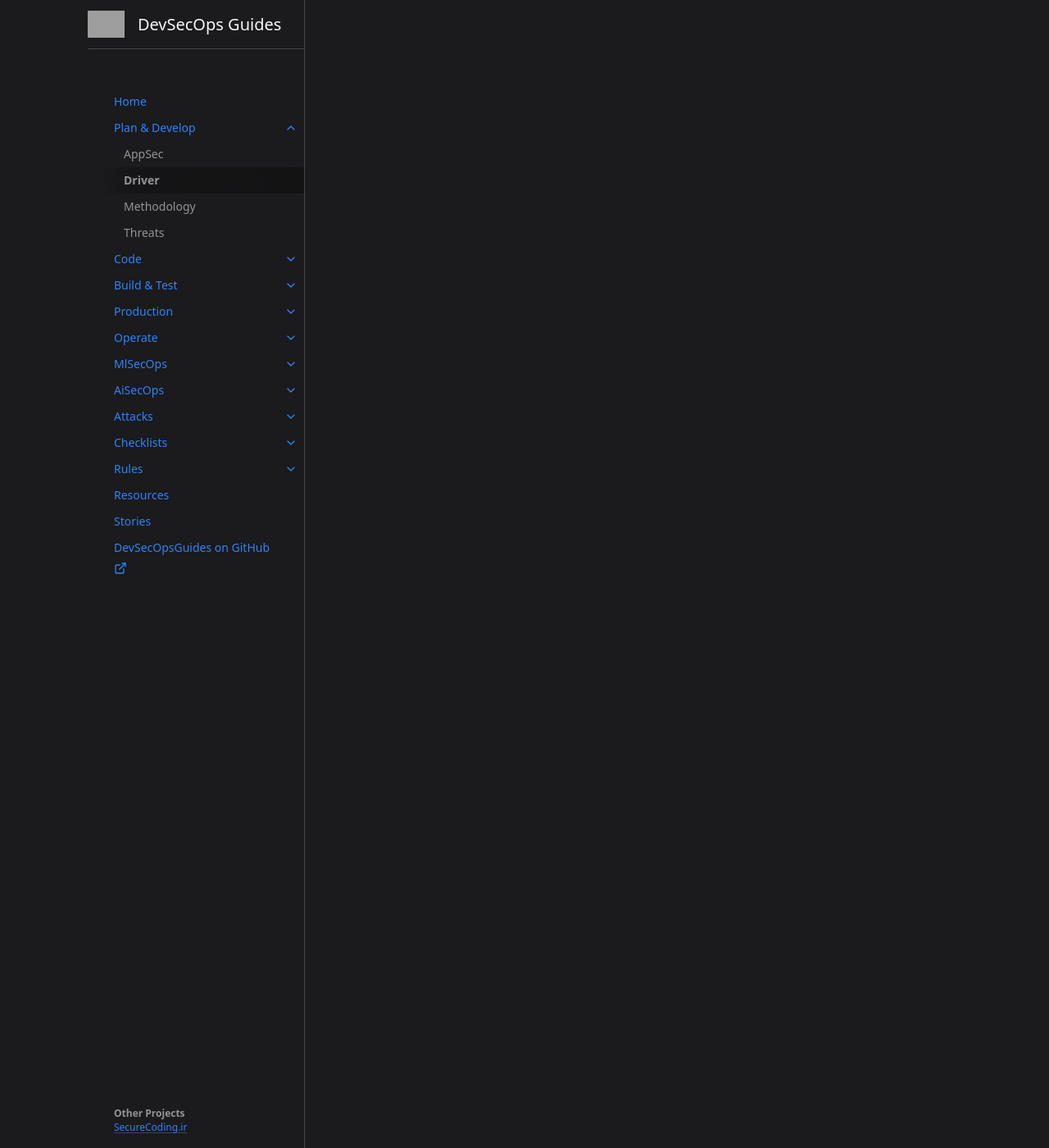
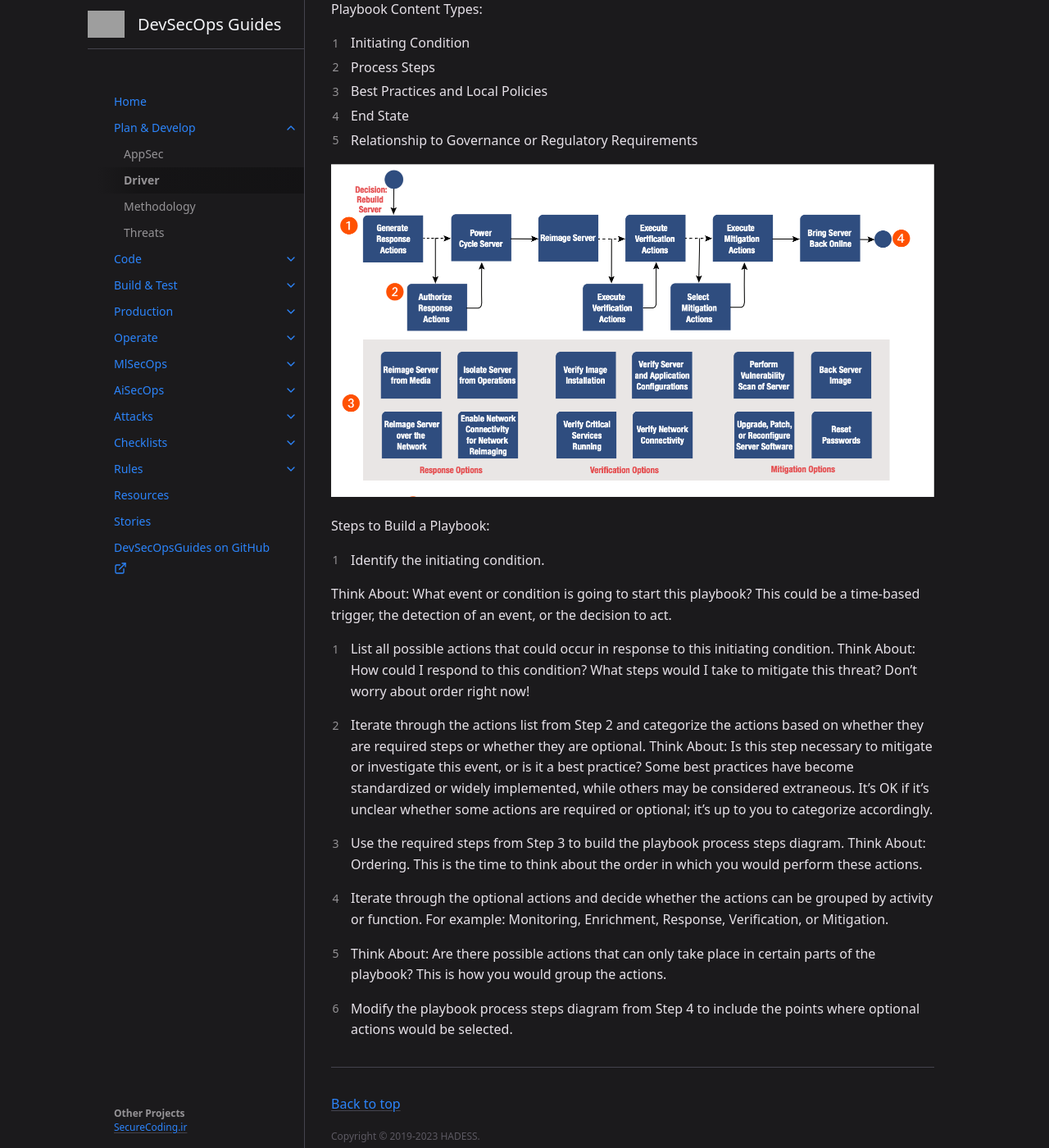
Before and after one commit to devsecopsguides/devsecopsguides.github.io, a Jekyll site: the page built from docs/plan-develop/driver.md, in a window 1280 px wide and 1400 px high, scrolled down 3458 px. Shown: the whole window at 82% size. Built offline with Jekyll 4.4.1, drawn with Linux system fonts in a browser that asks for light colours; some of the changed text lies outside the part shown; grey boxes are pictures that could not be loaded.

Commit message:
append more driver

```diff
--- a/docs/plan-develop/driver.md
+++ b/docs/plan-develop/driver.md
@@ -85,3 +85,105 @@ OpenSCAP
 
 4. Sensitive information exposure
 No specific open source tool in this area. However, we may define specific regular expression patterns
+
+
+## ENGAGE
+
+https://engage.mitre.org/matrix/
+
+
+
+## IACD
+
+
+### Playbooks
+
+Process Oriented
+
+* Reflects organization's policies and procedures
+* List activities that may require human interaction
+* Organization-to-organization shareable
+
+
+
+#### Playbooks
+
+Process Oriented
+
+* Reflects organization's policies and procedures
+* List activities that may require human interaction
+* Organization-to-organization shareable
+
+
+
+#### Workflows
+
+Technical Steps
+
+* Focused on machine interaction
+* Supports tailorable levels of automation
+* Machine-to-machine shareable
+
+
+#### Local Instance
+
+Execution at the System Level
+
+* Activity conducted is tailored to target system
+* Describes specific decision logic and thresholds
+* Machine-to-machine shareable in organization
+
+
+### Example Playbook
+
+To represent a general security process in a manner that:
+1. Most organizations can associate with a process they are a
+performing
+2. Can be mapped to governance or regulatory
+requirements (e.g., NIST 800-53)
+3. Demonstrates a path to automation of the process over time
+4. Identifies industry best practices for steps in the process
+
+Playbook Content Types:
+
+1. Initiating Condition
+2. Process Steps
+3. Best Practices and Local Policies
+4. End State
+5. Relationship to Governance or Regulatory Requirements
+
+
+
+![IACD](../../../assets/images/iacd.png)
+
+
+Steps to Build a Playbook:
+
+
+1. Identify the initiating condition.
+
+ Think About: What event or condition is going to start this playbook? This could be a time-based trigger,
+the detection of an event, or the decision to act.
+
+2. List all possible actions that could occur in response to this initiating condition.
+ Think About: How could I respond to this condition? What steps would I take to mitigate this threat?
+Don’t worry about order right now!
+
+3. Iterate through the actions list from Step 2 and categorize the actions based on whether they are required
+steps or whether they are optional.
+ Think About: Is this step necessary to mitigate or investigate this event, or is it a best practice? Some
+best practices have become standardized or widely implemented, while others may be considered extraneous.
+It’s OK if it’s unclear whether some actions are required or optional; it’s up to you to categorize accordingly.
+
+4. Use the required steps from Step 3 to build the playbook process steps diagram.
+ Think About: Ordering. This is the time to think about the order in which you would perform these
+actions.
+
+5. Iterate through the optional actions and decide whether the actions can be grouped by activity or function.
+For example: Monitoring, Enrichment, Response, Verification, or Mitigation.
+
+6. Think About: Are there possible actions that can only take place in certain parts of the playbook?
+This is how you would group the actions.
+
+7. Modify the playbook process steps diagram from Step 4 to include the points where optional actions
+would be selected.
```
Also changed, not shown: docs/mlsecops/modelrobustnessandadversarialattacks.md (+29 -0 lines), docs/production/infrastructure.md (+30 -0 lines), assets/images/iacd.png (added).
